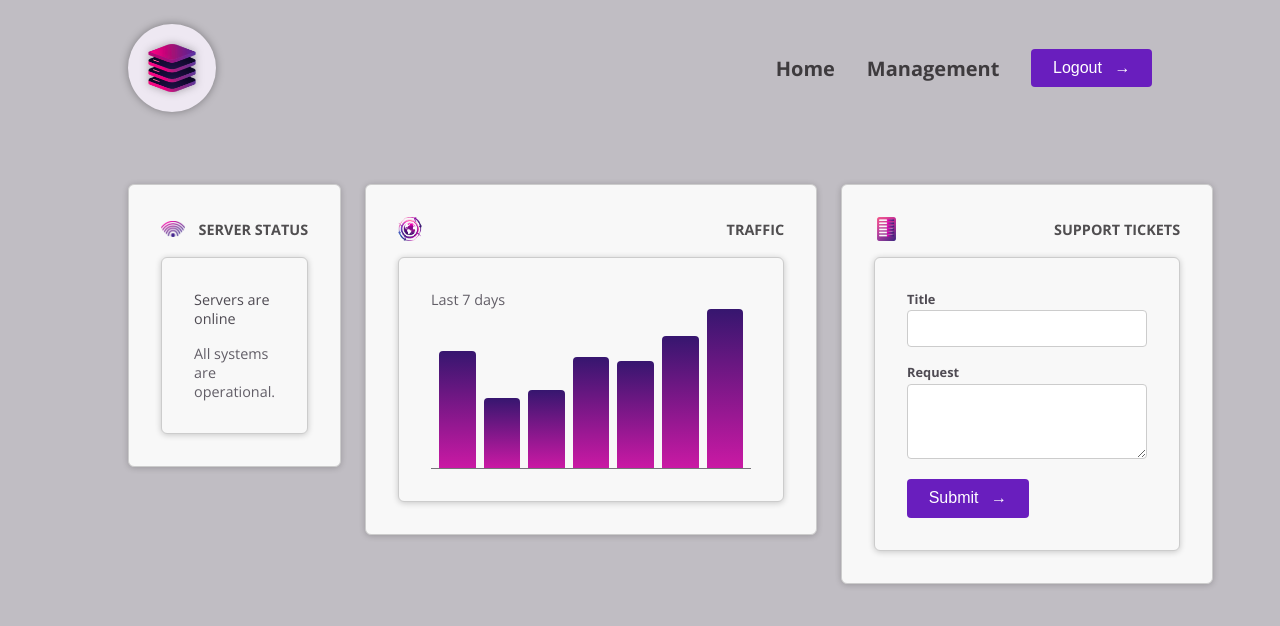
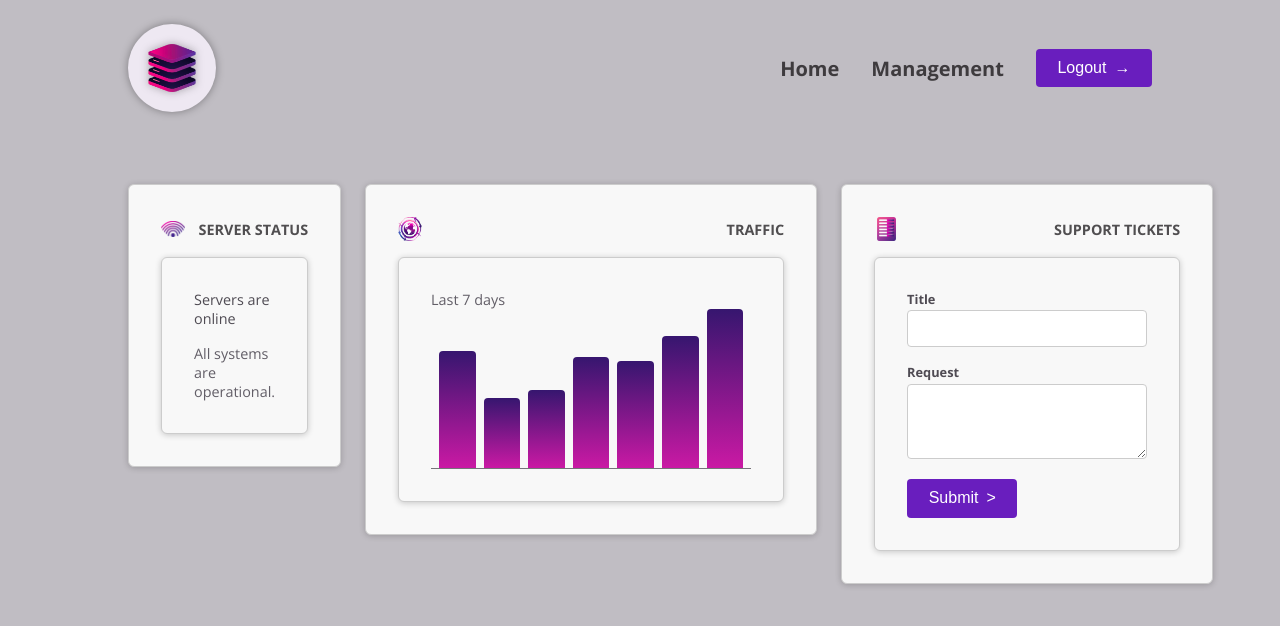
Before and after one commit to BrunaScauri/angular-server-manager, an Angular app: page / in a window 1280 px wide. Shown: the top 626 px of the page. Built offline with nearby package versions, Linux system fonts and the light colour scheme.

Commit message:
feat: supporting multiple content projections

```diff
--- a/src/app/dashboard/tickets/new-ticket/new-ticket.component.html
+++ b/src/app/dashboard/tickets/new-ticket/new-ticket.component.html
@@ -8,6 +8,9 @@
     <textarea name="request" id="request" rows="3"></textarea>
   </p>
   <p>
-    <button appButton [title]="'Submit'"></button>
+    <button appButton>
+      <span class="title">Submit</span>
+      <span class="icon">></span>
+    </button>
   </p>
 </form>
--- a/src/app/header/header.component.html
+++ b/src/app/header/header.component.html
@@ -12,7 +12,10 @@
         <a href="/">Management</a>
       </li>
       <li>
-        <button appButton [title]="'Logout'"></button>
+        <button appButton>
+          <span class="title">Logout</span>
+          <span class="icon">→</span>
+        </button>
       </li>
     </ul>
   </nav>
--- a/src/app/shared/button/button.component.html
+++ b/src/app/shared/button/button.component.html
@@ -1,6 +1,6 @@
 <span>
-    {{ title }}
+    <ng-content select=".title"/>
+  </span>
+  <span>
+    <ng-content select=".icon"/>
 </span>
-<span class="icon">
-    →
-</span>
--- a/src/app/shared/button/button.component.ts
+++ b/src/app/shared/button/button.component.ts
@@ -8,5 +8,5 @@
   styleUrl: './button.component.css'
 })
 export class ButtonComponent {
-  @Input({ required: true }) title!: string
+
 }
```
